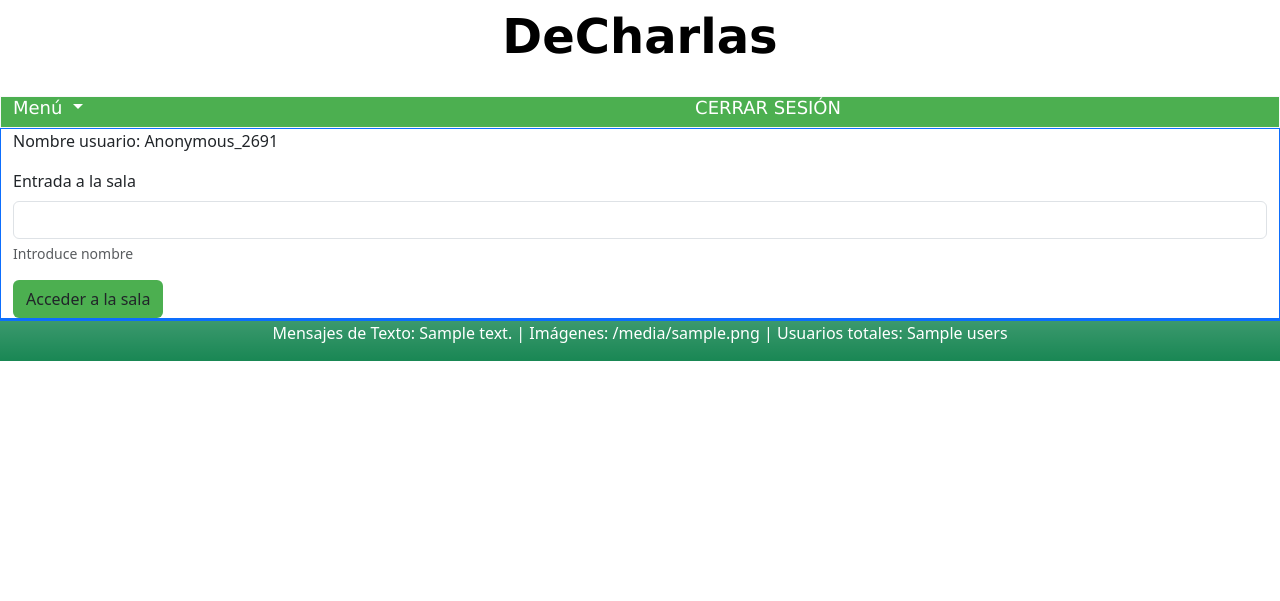
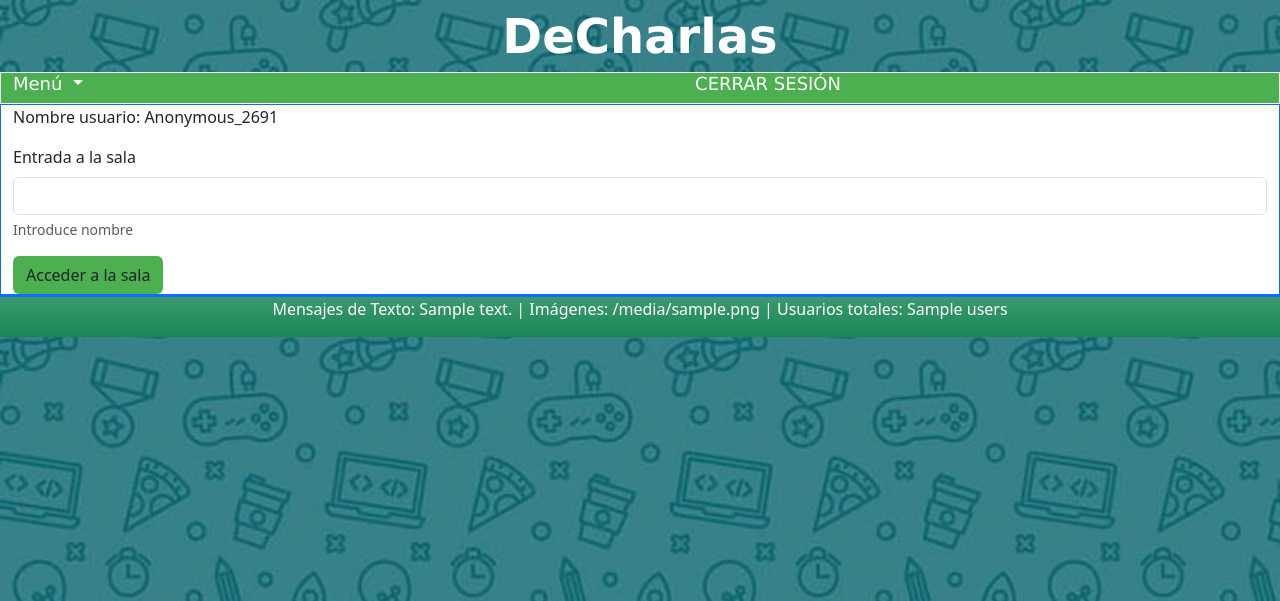
Before and after one commit to FedeVico/wetransfer_p_decharlas_2023-05-23_1021, a Django app: template p_decharlas/decharlas/templates/decharlas/main.html in a window 1280 px wide. Shown: the top 601 px of the page. Run offline with Django 3.2, Linux system fonts and the light colour scheme; data comes from the database, SQL or seed files in the repository; both versions use the stored data as it was after the commit; the template is opened without the code that fills it: values that come from a table or form of the project are taken from there, most other values are stand-ins (such as "Sample title", 1, 10 or a date in 2020).

Commit message:
Mensaje del commit 5

```diff
--- a/p_decharlas/decharlas/templates/decharlas/main.html
+++ b/p_decharlas/decharlas/templates/decharlas/main.html
@@ -12,13 +12,13 @@
 
         h2 {color: white; font-family: Verdana; font-size: large}
 
-        #main_header a:any-link {color:black; background-color: transparent; font-family: Verdana; font-size: xxx-large; font-weight: bolder; text-decoration: none}
+        #main_header a:any-link {color:white; background-color: transparent; font-family: Verdana; font-size: xxx-large; font-weight: bolder; text-decoration: none}
         #main_menu.bg-primary {
             background-color: #4caf50;
         }
         .deCharlas {
-            color: #4caf50;
-            background-color:white;
+            color: white;
+            background-color:transparent;
             text-align: center;
         }
         #menu_option a:any-link {color: white; font-family: Verdana; font-size: ; text-decoration: none; align-content: center}
@@ -29,9 +29,10 @@
         #main_content {height: 100%; font-family:'{{user_info.font_type}}'; font-size:'{{user_info.font_size}}';}
 
         img {width: 40%; height: auto;}
+        .img2 {width:"50px";height: auto;}
 
         .header-link {
-            color: white;
+            color: transparent;
             font-family: Verdana;
             font-size: 24px;
             font-weight: bold;
@@ -68,24 +69,26 @@
             background-color: #4caf50;
         }
 
-
+        body {
+          background-image: url('../../static/fondo2.jpg');
+          background-repeat: no-repeat;
+          background-size: cover;
+        }
 
     </style>
     <link rel="icon"href="{% static 'favicon.ico' %}">
 </head>
+
 <!--Main page header-->
 <body>
-
     <div class="container-fluid" id="main_header">
         <div class="deCharlas">
             <header>
                 <a href="/decharlas/" class="header-link">DeCharlas</a>
-
             </header>
         </div>
     </div>
 
-<img src=""
 
 <!--Menu Scheme-->
 <div class="container-fluid" id="main_menu" style="background-color: #4caf50;">
@@ -138,7 +141,7 @@
 
 
 <!--Lower info-->
-<footer class="container-fluid text-center" id="main_footer">
+<footer class="text-center" id="main_footer">
     <div class="row bg-success bg-gradient text-white">
         <div class="col">
             <p>Mensajes de Texto: {{stats.text}} | Imágenes: {{stats.img}} | Usuarios totales: {{stats.users}}</p>
```
Also changed, not shown: p_decharlas/db.sqlite3, p_decharlas/decharlas/static/fondo.jpg (added), p_decharlas/decharlas/static/fondo2.jpg (added).
